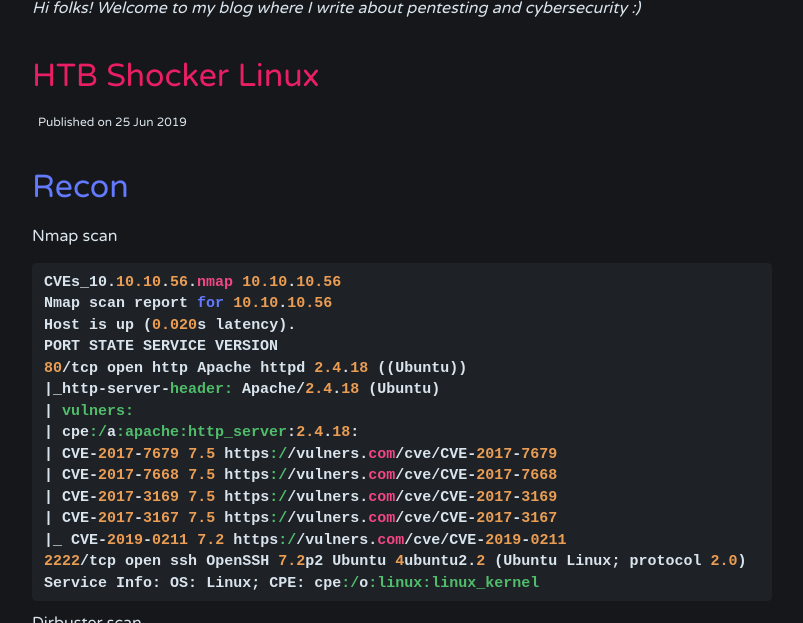
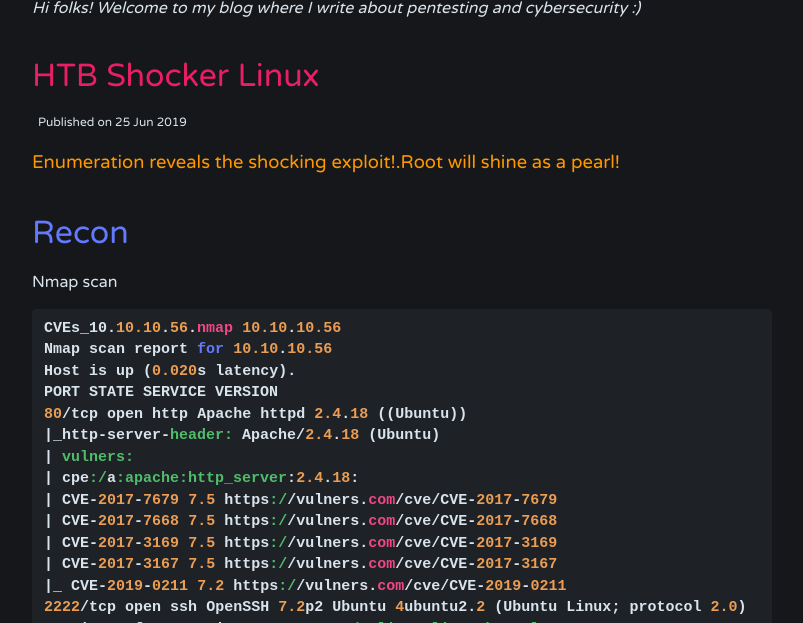
Before and after one commit to Rayferrufino/Rayferrufino.github.io, a Jekyll site: the page built from _posts/2019-06-25-HTBShocker.md, in a window 1280 px wide and 900 px high, cut to the strip 277-900 px from the top of the window. Shown: the whole strip, without its empty margins (238-1041 px from the left). Built offline with Jekyll 4.4.1, drawn with Linux system fonts in a browser that asks for light colours; comment, search, counter and statistics services are not loaded.

Commit message:
Update 2019-06-25-HTBShocker.md

```diff
--- a/_posts/2019-06-25-HTBShocker.md
+++ b/_posts/2019-06-25-HTBShocker.md
@@ -1,8 +1,8 @@
 ---
 layout: post
 title:  "HTB Shocker Linux"
-description :
-tags:
+description : Enumeration reveals the shocking exploit!.Root will shine as a pearl!
+tags: HTB, perl, shocker
 ---
 
 # Recon
```
